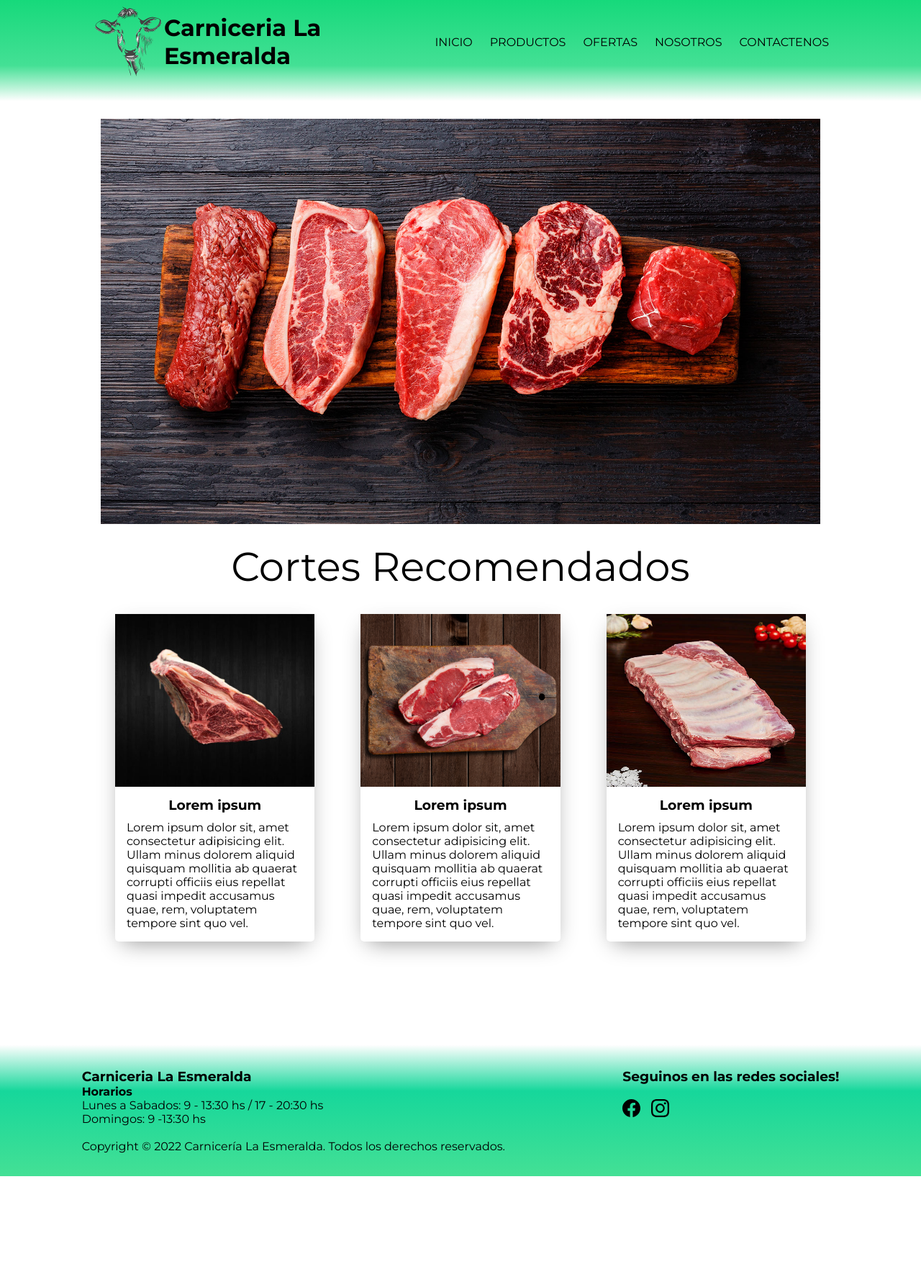
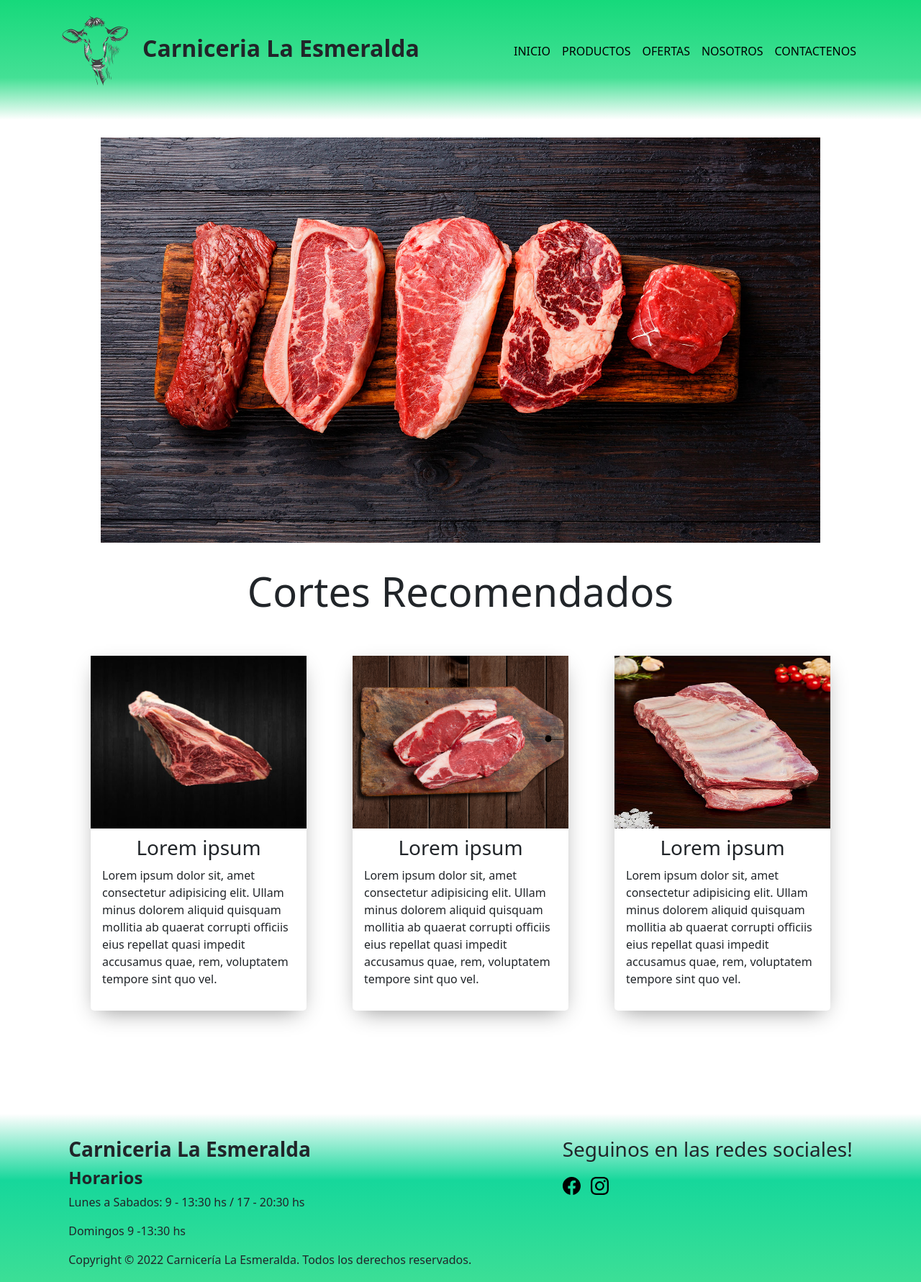
Before and after one commit to FrancoPortillo/CarniceriaEsmeralda, a plain HTML site: page index.html in a window 1280 px wide. Shown: the whole page at 72% size. Before the commit the page ends 1634 px from the top, so only its background shows below. Drawn offline with nearby package versions, Linux system fonts and the light colour scheme.

Commit message:
agrego bt a index

```diff
--- a/index.html
+++ b/index.html
@@ -10,43 +10,64 @@
       href="https://fonts.googleapis.com/css2?family=Montserrat:wght@400;700;900&display=swap"
       rel="stylesheet"
     />
+    <link
+      href="https://cdn.jsdelivr.net/npm/bootstrap@5.2.3/dist/css/bootstrap.min.css"
+      rel="stylesheet"
+      integrity="sha384-rbsA2VBKQhggwzxH7pPCaAqO46MgnOM80zW1RWuH61DGLwZJEdK2Kadq2F9CUG65"
+      crossorigin="anonymous"
+    />
     <title>Carniceria La Esmeralda</title>
   </head>
   <body>
-    <!-- header!! -->
     <header>
       <!-- nav bar -->
+      <nav class="navbar navbar-expand-lg navbar-dark menu">
         <div class="container">
-        <div class="row">
+          <a class="navbar-brand" href="/">
             <img
               class="logo"
               src="imagenes/logo_vaca_carniceria.png"
               alt="Logo de la Carniceria la esmeralda"
             />
-          <h1 class="titulo">Carniceria La Esmeralda</h1>
-          <nav class="nav">
-            <ul class="nav__list">
-              <li class="nav_item">
+          </a>
+          <h1 class="fs-2 fw-bold">Carniceria La Esmeralda</h1>
+          <button
+            class="navbar-toggler"
+            type="button"
+            data-bs-toggle="collapse"
+            data-bs-target="#navbarNav"
+            aria-controls="navbarNav"
+            aria-expanded="false"
+            aria-label="Toggle navigation"
+          >
+            <span class="navbar-toggler-icon"></span>
+          </button>
+          <div
+            class="collapse navbar-collapse justify-content-end"
+            id="navbarNav"
+          >
+            <ul class="navbar-nav">
+              <li class="nav-item px-2">
                 <a class="nav__link" href="index.html">Inicio</a>
               </li>
-              <li class="nav_item">
+              <li class="nav-item px-2">
                 <a class="nav__link" href="pages/productos.html">Productos</a>
               </li>
-              <li class="nav_item">
+              <li class="nav-item px-2">
                 <a class="nav__link" href="pages/ofertas.html">Ofertas</a>
               </li>
-              <li class="nav_item">
+              <li class="nav-item px-2">
                 <a class="nav__link" href="pages/nosotros.html">Nosotros</a>
               </li>
-              <li class="nav_item">
+              <li class="nav-item px-2">
                 <a class="nav__link" href="pages/contactenos.html"
                   >Contactenos</a
                 >
               </li>
             </ul>
-          </nav>
           </div>
         </div>
+      </nav>
     </header>
     <section id="parte_principal">
       <div class="container">
@@ -124,16 +145,20 @@
         </div>
       </div>
       <div class="horarios">
-        <h3>Carniceria La Esmeralda</h3>
-        <h4>Horarios</h4>
+        <h3 class="fw-bolder">Carniceria La Esmeralda</h3>
+        <h4 class="fw-bolder">Horarios</h4>
         <p>Lunes a Sabados: 9 - 13:30 hs / 17 - 20:30 hs</p>
-        <p>Domingos: 9 -13:30 hs</p>
-        <br />
+        <p>Domingos 9 -13:30 hs</p>
         <p>
           Copyright © 2022 Carnicería La Esmeralda. Todos los derechos
           reservados.
         </p>
       </div>
     </footer>
+    <script
+      src="https://cdn.jsdelivr.net/npm/bootstrap@5.2.3/dist/js/bootstrap.bundle.min.js"
+      integrity="sha384-kenU1KFdBIe4zVF0s0G1M5b4hcpxyD9F7jL+jjXkk+Q2h455rYXK/7HAuoJl+0I4"
+      crossorigin="anonymous"
+    ></script>
   </body>
 </html>
```
Also changed, not shown: pages/ofertas.html (+5 -1 lines). Lines whose indentation alone changed are shown as unchanged.
